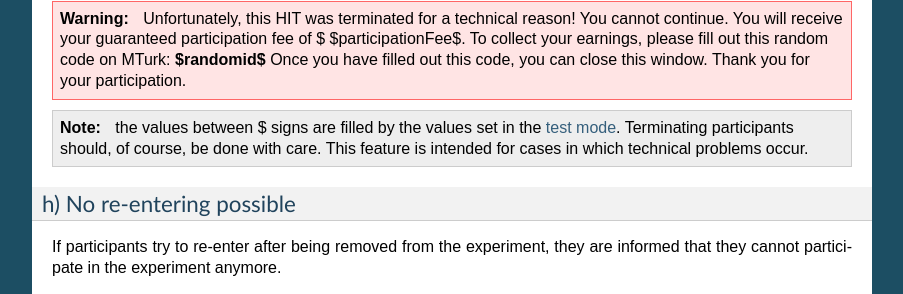
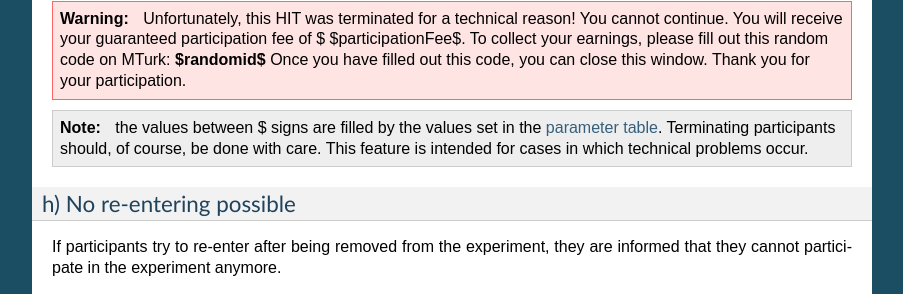
Before and after one commit to marcusgia2505/LIONESS_doc, a Sphinx documentation site: the page built from docs/040_reference_manual.rst, in a window 1280 px wide and 900 px high, scrolled down 3252 px. Shown: the part 141-435 px from the top of the window, without its empty margins (198-1101 px from the left). Built offline with Sphinx 7.4.7, drawn with Linux system fonts in a browser that asks for light colours.

Commit message:
Update 040_reference_manual.rst

```diff
--- a/docs/040_reference_manual.rst
+++ b/docs/040_reference_manual.rst
@@ -98,7 +98,7 @@ In the control panel (top-right menu), experimenters can remove participants by
                 Thank you for your participation.
 
 
-.. note:: the values between $ signs are filled by the values set in the :ref:`test mode <parameters>`. Terminating participants should, of course, be done with care. This feature is intended for cases in which technical problems occur.
+.. note:: the values between $ signs are filled by the values set in the :ref:`parameter table <parameters>`. Terminating participants should, of course, be done with care. This feature is intended for cases in which technical problems occur.
 
 h) No re-entering possible
 ---------------------------
```
